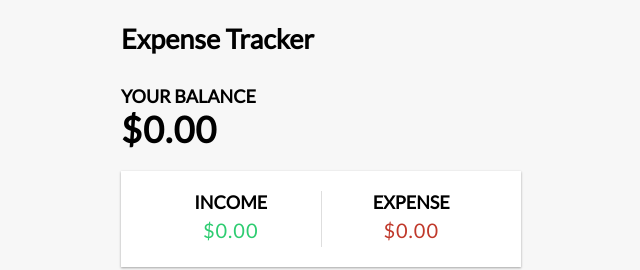
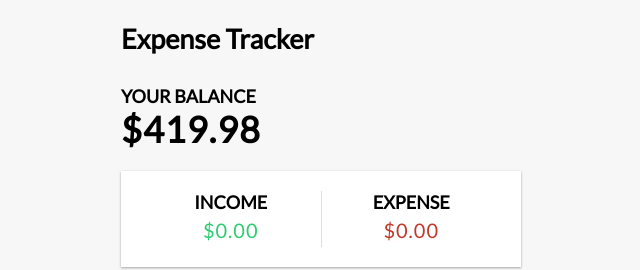
Before and after one commit to Kurosaii/vue-expense-tracker, a Vue app: page / in a window 1280 px wide. Shown: the top 270 px of the page, without its empty margins (319-959 px from the left). Built offline with nearby package versions, Linux system fonts and the light colour scheme.

Commit message:
feat: Calculate the current balance

```diff
--- a/src/App.vue
+++ b/src/App.vue
@@ -1,5 +1,5 @@
 <script setup>
-import { ref } from 'vue';
+import { computed, ref } from 'vue';
 
 import AddTransaction from './components/AddTransaction.vue';
 import IncomeExpenses from './components/IncomeExpenses.vue';
@@ -29,13 +29,15 @@ const transactions = ref([
     amount: 150,
   },
 ]);
+
+const total = computed(() => transactions.value.reduce((acc, transaction) => acc + transaction.amount, 0));
 </script>
 
 <template>
   <TheHeader />
 
   <div class="container">
-    <TheBalance />
+    <TheBalance :total="total.toFixed(2)" />
     <IncomeExpenses />
     <TransactionList :transactions />
     <AddTransaction />
--- a/src/components/TheBalance.vue
+++ b/src/components/TheBalance.vue
@@ -1,5 +1,14 @@
+<script setup>
+const props = defineProps({
+    total: {
+        type: String,
+        required: true,
+    },
+});
+</script>
+
 <template>
     <h4>Your Balance</h4>
 
-    <h1 id="balance">$0.00</h1>
+    <h1 id="balance">${{ props.total }}</h1>
 </template>
```
